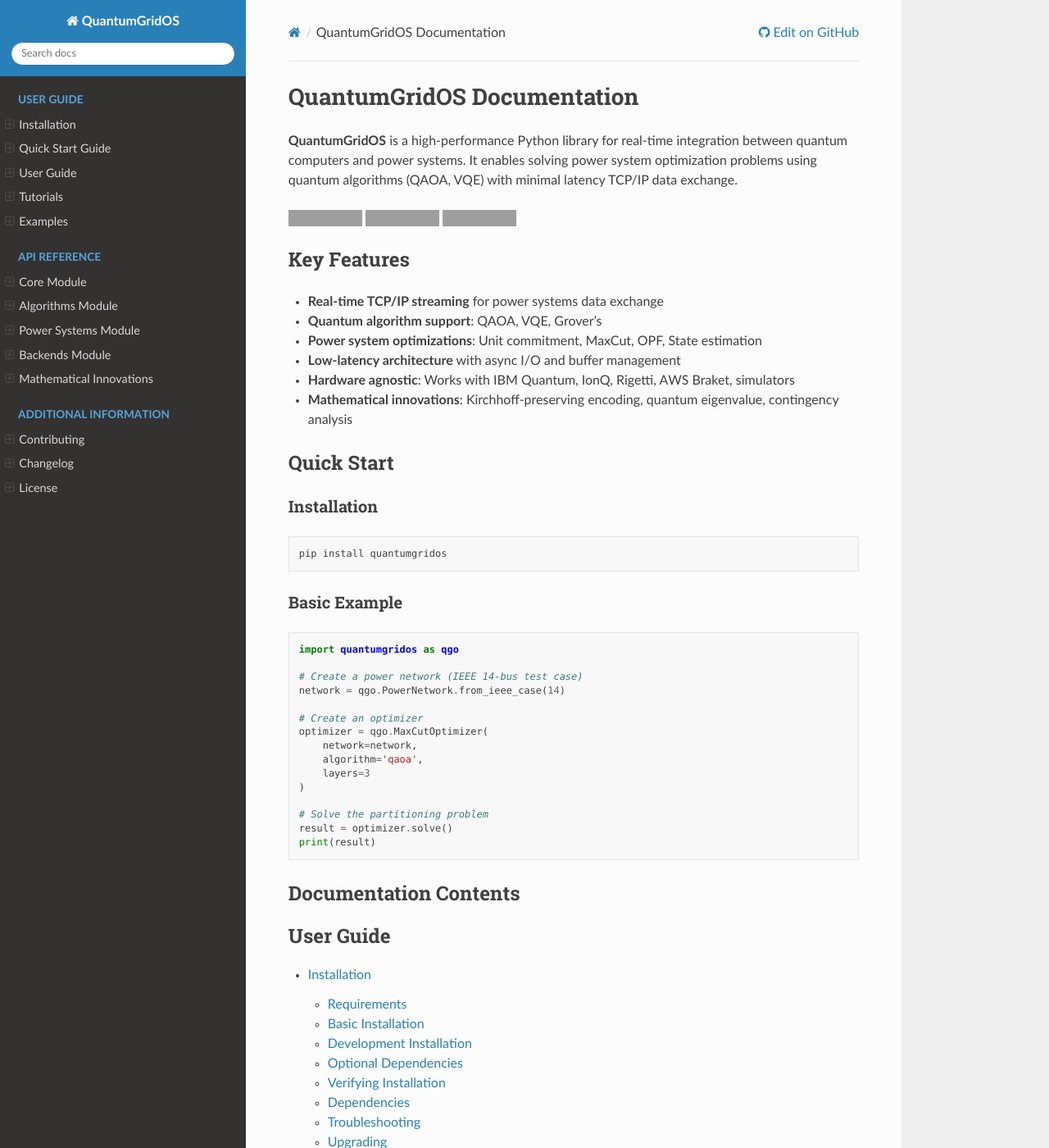
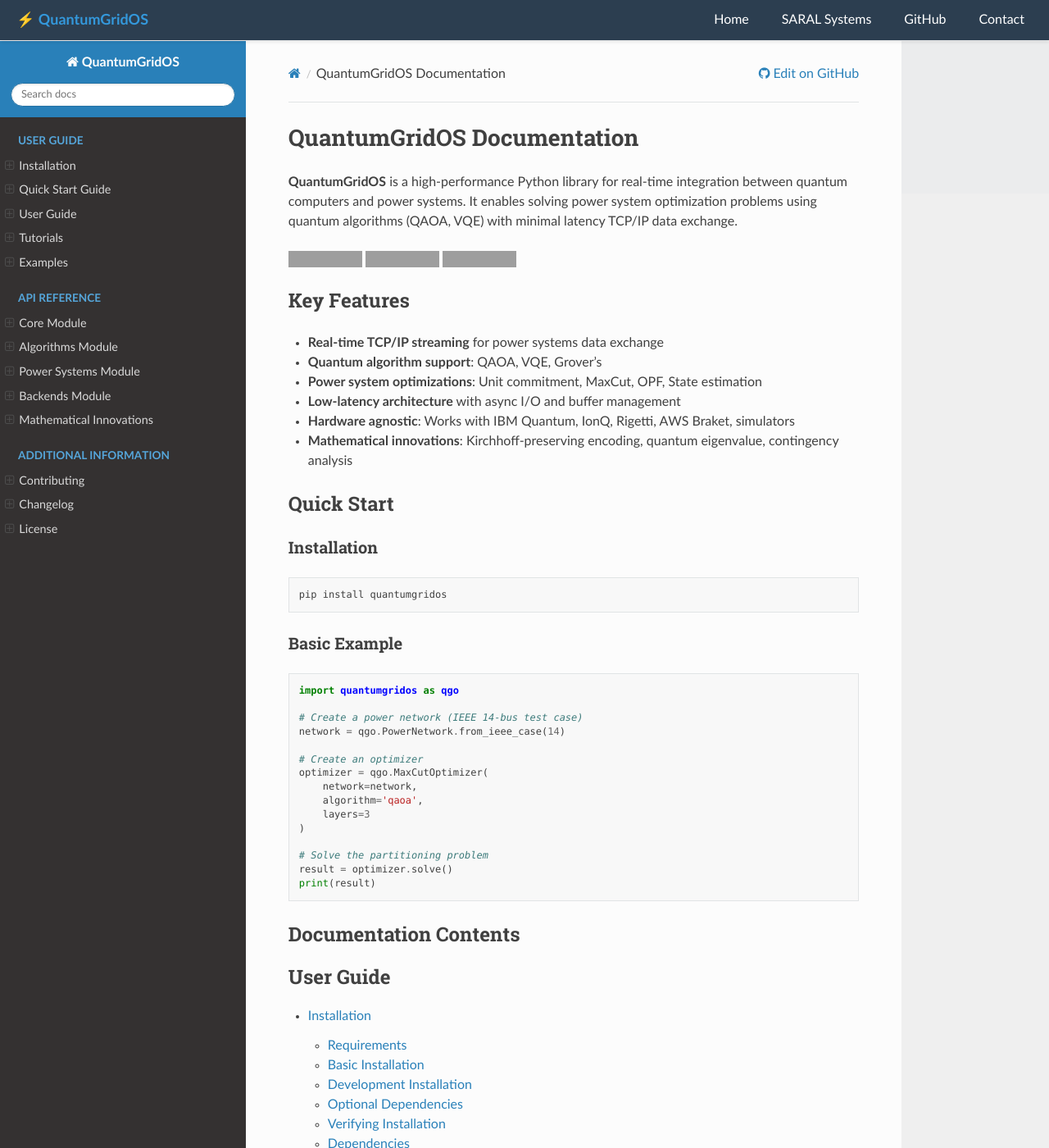
Before and after one commit to saralsystems/quantumgridos, a Sphinx documentation site: the page built from docs/source/index.rst, in a window 1280 px wide and 1400 px high. Shown: the whole window at 82% size. Built offline with Sphinx 7.4.7 and the Read the Docs theme 3.1.0, drawn with Linux system fonts in a browser that asks for light colours; pages that are not in the unit, such as notebooks, are missing from menus; some of the changed text lies outside the part shown; grey boxes are pictures that could not be loaded.

Commit message:
Add custom navbar and SARAL Systems attribution to documentation
- Add top navbar with links to quantumgridos.com, SARAL Systems, GitHub, and contact email
- Create custom CSS styling for navbar and footer
- Add custom layout template with enhanced footer attribution
- Update copyright to SARAL Systems throughout documentation
- Add support email contact@saralsystems.co in footer

```diff
--- /dev/null
+++ b/docs/source/_static/custom.css
@@ -0,0 +1,111 @@
+/* Custom navbar styling for QuantumGridOS documentation */
+
+/* Top navbar */
+.custom-navbar {
+    background-color: #2c3e50;
+    color: white;
+    padding: 10px 20px;
+    display: flex;
+    justify-content: space-between;
+    align-items: center;
+    position: fixed;
+    top: 0;
+    left: 0;
+    right: 0;
+    z-index: 1000;
+    box-shadow: 0 2px 4px rgba(0,0,0,0.1);
+}
+
+.custom-navbar-brand {
+    font-size: 18px;
+    font-weight: bold;
+    color: #3498db;
+    text-decoration: none;
+    display: flex;
+    align-items: center;
+}
+
+.custom-navbar-brand:hover {
+    color: #5dade2;
+}
+
+.custom-navbar-links {
+    display: flex;
+    gap: 20px;
+    align-items: center;
+}
+
+.custom-navbar-link {
+    color: white;
+    text-decoration: none;
+    padding: 5px 10px;
+    border-radius: 3px;
+    transition: background-color 0.3s;
+}
+
+.custom-navbar-link:hover {
+    background-color: #34495e;
+    color: #3498db;
+}
+
+/* Adjust main content to account for fixed navbar */
+.wy-nav-content-wrap {
+    margin-top: 50px;
+}
+
+.wy-nav-side {
+    top: 50px;
+    height: calc(100% - 50px);
+}
+
+/* Custom footer attribution */
+.footer-attribution {
+    text-align: center;
+    padding: 20px;
+    background-color: #f8f9fa;
+    border-top: 1px solid #e0e0e0;
+    margin-top: 40px;
+}
+
+.footer-attribution p {
+    margin: 5px 0;
+    color: #555;
+}
+
+.footer-attribution a {
+    color: #2980B9;
+    text-decoration: none;
+}
+
+.footer-attribution a:hover {
+    text-decoration: underline;
+}
+
+.footer-logo {
+    font-size: 18px;
+    font-weight: bold;
+    color: #2c3e50;
+}
+
+/* Mobile responsive */
+@media (max-width: 768px) {
+    .custom-navbar {
+        flex-direction: column;
+        padding: 10px;
+    }
+
+    .custom-navbar-links {
+        margin-top: 10px;
+        flex-wrap: wrap;
+        justify-content: center;
+    }
+
+    .wy-nav-content-wrap {
+        margin-top: 100px;
+    }
+
+    .wy-nav-side {
+        top: 100px;
+        height: calc(100% - 100px);
+    }
+}
--- /dev/null
+++ b/docs/source/_templates/layout.html
@@ -0,0 +1,40 @@
+{% extends "!layout.html" %}
+
+{# Custom navbar #}
+{% block document %}
+<div class="custom-navbar">
+    <a href="https://quantumgridos.com" class="custom-navbar-brand" target="_blank">
+        ⚡ QuantumGridOS
+    </a>
+    <div class="custom-navbar-links">
+        <a href="https://quantumgridos.com" class="custom-navbar-link" target="_blank">Home</a>
+        <a href="https://saralsystems.co" class="custom-navbar-link" target="_blank">SARAL Systems</a>
+        <a href="https://github.com/saralsystems/quantumgridos" class="custom-navbar-link" target="_blank">GitHub</a>
+        <a href="mailto:contact@saralsystems.co" class="custom-navbar-link">Contact</a>
+    </div>
+</div>
+{{ super() }}
+{% endblock %}
+
+{# Custom footer with attribution #}
+{% block footer %}
+{{ super() }}
+<div class="footer-attribution">
+    <p class="footer-logo">⚡ QuantumGridOS</p>
+    <p>
+        <strong>Developed by <a href="https://saralsystems.co" target="_blank">SARAL Systems</a></strong>
+    </p>
+    <p>
+        Real-time quantum computing interface for power systems optimization
+    </p>
+    <p>
+        For support and inquiries: <a href="mailto:contact@saralsystems.co">contact@saralsystems.co</a>
+    </p>
+    <p style="margin-top: 10px; font-size: 0.9em; color: #777;">
+        © {{ copyright }} |
+        <a href="https://quantumgridos.com" target="_blank">quantumgridos.com</a> |
+        <a href="https://github.com/saralsystems/quantumgridos" target="_blank">GitHub</a> |
+        <a href="https://github.com/saralsystems/quantumgridos/blob/main/LICENSE" target="_blank">Apache 2.0 License</a>
+    </p>
+</div>
+{% endblock %}
--- a/docs/source/conf.py
+++ b/docs/source/conf.py
@@ -11,8 +11,8 @@ sys.path.insert(0, os.path.abspath('../../'))
 # https://www.sphinx-doc.org/en/master/usage/configuration.html#project-information
 
 project = 'QuantumGridOS'
-copyright = '2025, Saral Systems'
-author = 'Saral Systems'
+copyright = '2025, SARAL Systems'
+author = 'SARAL Systems'
 release = '0.1.0'
 version = '0.1.0'
 
@@ -76,6 +76,11 @@ exclude_patterns = []
 html_theme = 'sphinx_rtd_theme'
 html_static_path = ['_static']
 
+# Custom CSS files
+html_css_files = [
+    'custom.css',
+]
+
 html_theme_options = {
     'logo_only': False,
     'display_version': True,
@@ -96,6 +101,10 @@ html_context = {
     "github_repo": "quantumgridos",
     "github_version": "main",
     "conf_py_path": "/docs/source/",
+    "creator": "SARAL Systems",
+    "creator_url": "https://saralsystems.co",
+    "project_url": "https://quantumgridos.com",
+    "support_email": "contact@saralsystems.co",
 }
 
 html_title = f"{project} v{version}"
@@ -131,7 +140,7 @@ latex_elements = {
 # (source start file, target name, title, author, documentclass [howto, manual, or own class]).
 latex_documents = [
     ('index', 'quantumgridos.tex', 'QuantumGridOS Documentation',
-     'Saral Systems', 'manual'),
+     'SARAL Systems', 'manual'),
 ]
 
 # -- Options for manual page output ------------------------------------------
```
